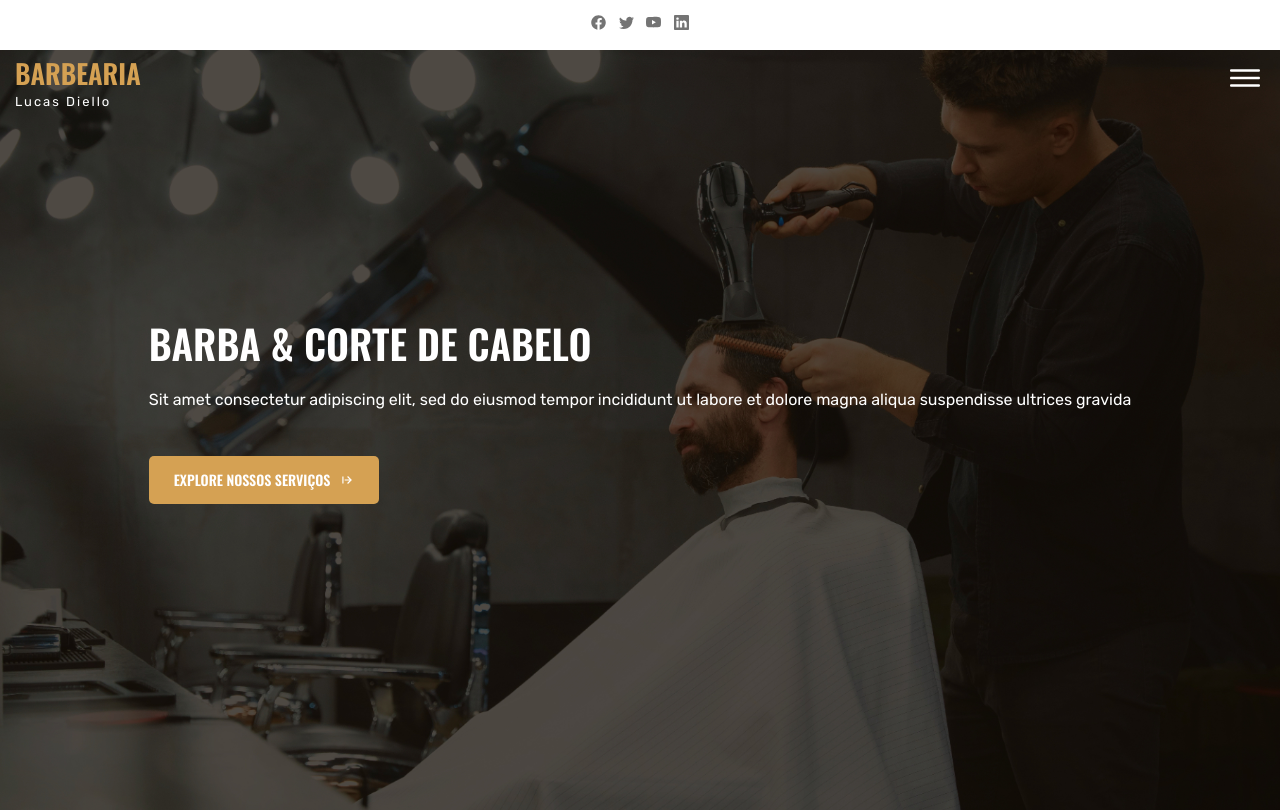
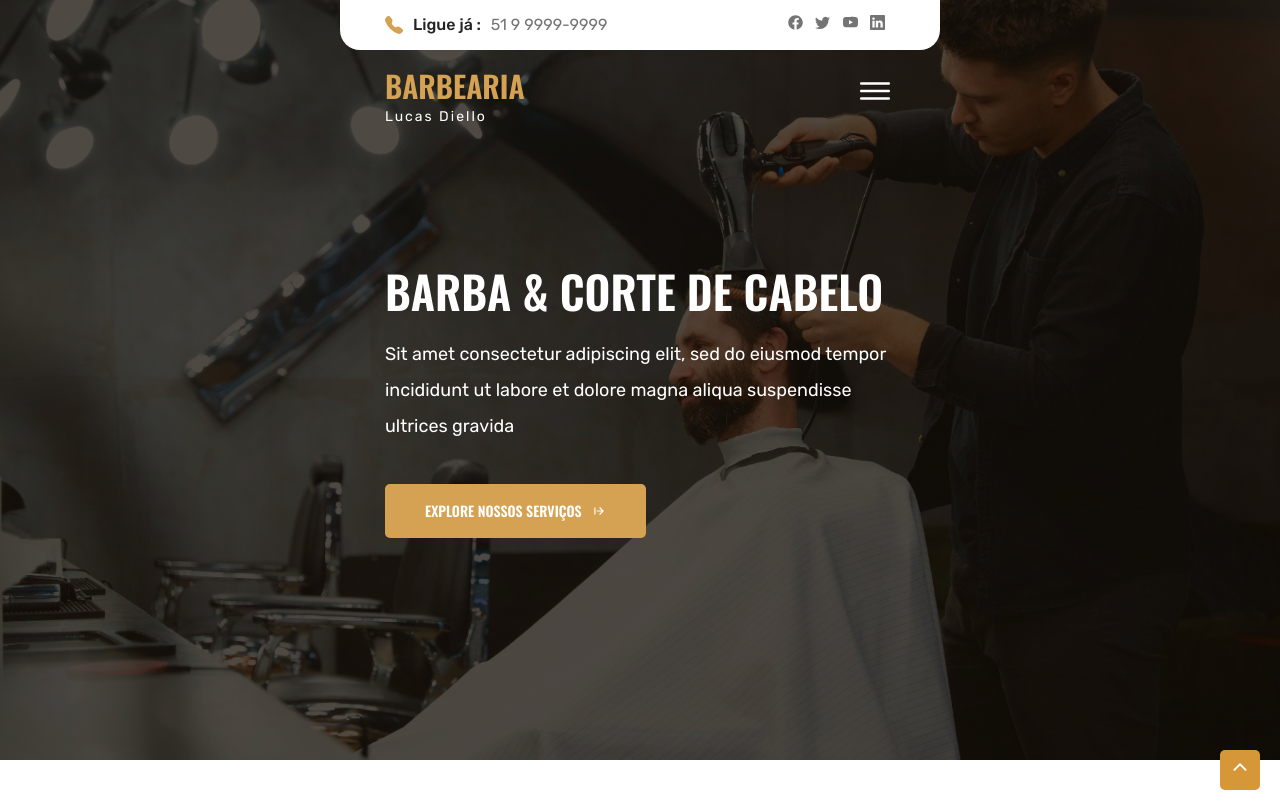
Before and after one commit to LucasDiello/barber-shop, a React (Vite) app: page / in a window 1280 px wide. Shown: the top 812 px of the page. Built offline with nearby package versions, Linux system fonts and the light colour scheme.

Commit message:
add responsive css min 575px

```diff
--- a/src/App.css
+++ b/src/App.css
@@ -150,3 +150,22 @@ h3 {
 .img-holder {
   overflow: hidden;
 }
+
+.back-top-btn {
+  position: fixed;
+  bottom: 10px;
+  right: 20px;
+  background-color: rgb(214, 151, 56);
+  color: white;
+  font-size: 20px;
+  padding-inline: 10px ;
+  border-radius: 5px;
+  z-index: 4;
+  transition: 0.25s ease;
+}
+
+.back-top-btn.active {
+  opacity: 1;
+  visibility: visible;
+  transform: translateY(-10px);
+}
--- a/src/App.jsx
+++ b/src/App.jsx
@@ -1,11 +1,13 @@
 import './App.css'
 import Appointment from './components/Appointment'
+import BackToTop from './components/BackToTop'
 import Footer from './components/Footer'
 import Galery from './components/Galery'
 import Header from './components/Header'
 import Hero from './components/Hero'
 import Prices from './components/Prices'
 import Services from './components/Services'
+import "./styles/responsive.css"
 
 function App() {
 
@@ -22,6 +24,7 @@ function App() {
       </article>
     </main>
     <Footer/>
+    <BackToTop />
     </>
   )
 }
--- /dev/null
+++ b/src/components/BackToTop.jsx
@@ -0,0 +1,13 @@
+import React from 'react'
+import { IoIosArrowUp } from 'react-icons/io'
+
+const BackToTop = () => {
+  return (
+    <a href="#top" class="back-top-btn" aria-label="back to top" >
+
+    <IoIosArrowUp name="chevron-up" aria-hidden="true"></IoIosArrowUp>
+  </a>
+  )
+}
+
+export default BackToTop
--- /dev/null
+++ b/src/styles/responsive.css
@@ -0,0 +1,111 @@
+@media (min-width: 575px) {
+
+    .containe,
+    .header-top {
+      max-width: 540px;
+      width: 100%;
+      margin-inline: auto;
+    }
+
+    .header-bottom {
+      padding-block: 20px 0;
+      padding-inline: 15px;
+    }
+
+    .btn { padding: 13px 40px; }
+
+    .h1 { font-size: 4.5rem; }
+
+    .h2 { font-size: 3.5rem; }
+
+    .header-top {
+      position: absolute;
+      left: 50%;
+      transform: translateX(-50%);
+      max-width: 600px;
+      z-index: 4;
+      background-color: white;
+      border-radius: 0 0 20px 20px;
+    }
+
+    .header-top-item:first-child {
+      display: flex;
+      align-items: center;
+      gap: 10px;
+    }
+
+    .header-top-item svg {
+      font-size: 18px;
+      color: var(--indian-yellow);
+    }
+
+    .header-top-item .item-title {
+      color: var(--eerie-black-1);
+      font-weight: 500;
+    }
+
+    .header-top-item .item-link { transition: 0.25s ease; }
+
+    .header-top-item .item-link:is(:hover, :focus) { color: var(--indian-yellow); }
+
+    .header-top-list { justify-content: space-between; }
+
+    .logo { font-size: 3rem; }
+
+    .logo .span { font-size: 1.4rem; }
+
+
+    .hero { padding-block-start: 160px; }
+
+    .hero-text { font-size: 1.8rem; }
+
+
+    .filter-btn .btn-icon {
+      display: block;
+      font-size: 35px;
+      line-height: 1;
+      margin-block-end: 5px;
+    }
+
+    .pricing-card {
+      flex-wrap: nowrap;
+      align-items: center;
+      gap: 30px;
+    }
+
+    .pricing-card .wrapper { order: 0; }
+
+    .pricing-card .card-price {
+      align-self: flex-start;
+      line-height: 1.6;
+    }
+
+    .gallery .grid-list { grid-template-columns: 1fr 1fr; }
+
+    .appoin-card .card-content { padding-inline: 50px; }
+
+    .footer .email-field {
+      margin-block-end: 0;
+      text-align: left;
+      font-size: 1.8rem;
+      padding: 10px 15px;
+      padding-inline-end: 210px;
+    }
+
+    .footer .btn {
+      position: absolute;
+      top: 15px;
+      right: 15px;
+      bottom: 15px;
+      width: max-content;
+    }
+
+    .footer-link-box { grid-template-columns: 1fr 1fr; }
+
+    .footer-list:is(:nth-child(3), :nth-child(4)) { grid-column: 1 / 3; }
+
+    .blog-card .card-title {
+      font-size: 1.7rem;
+      max-width: 25ch;
+    }
+}
```
